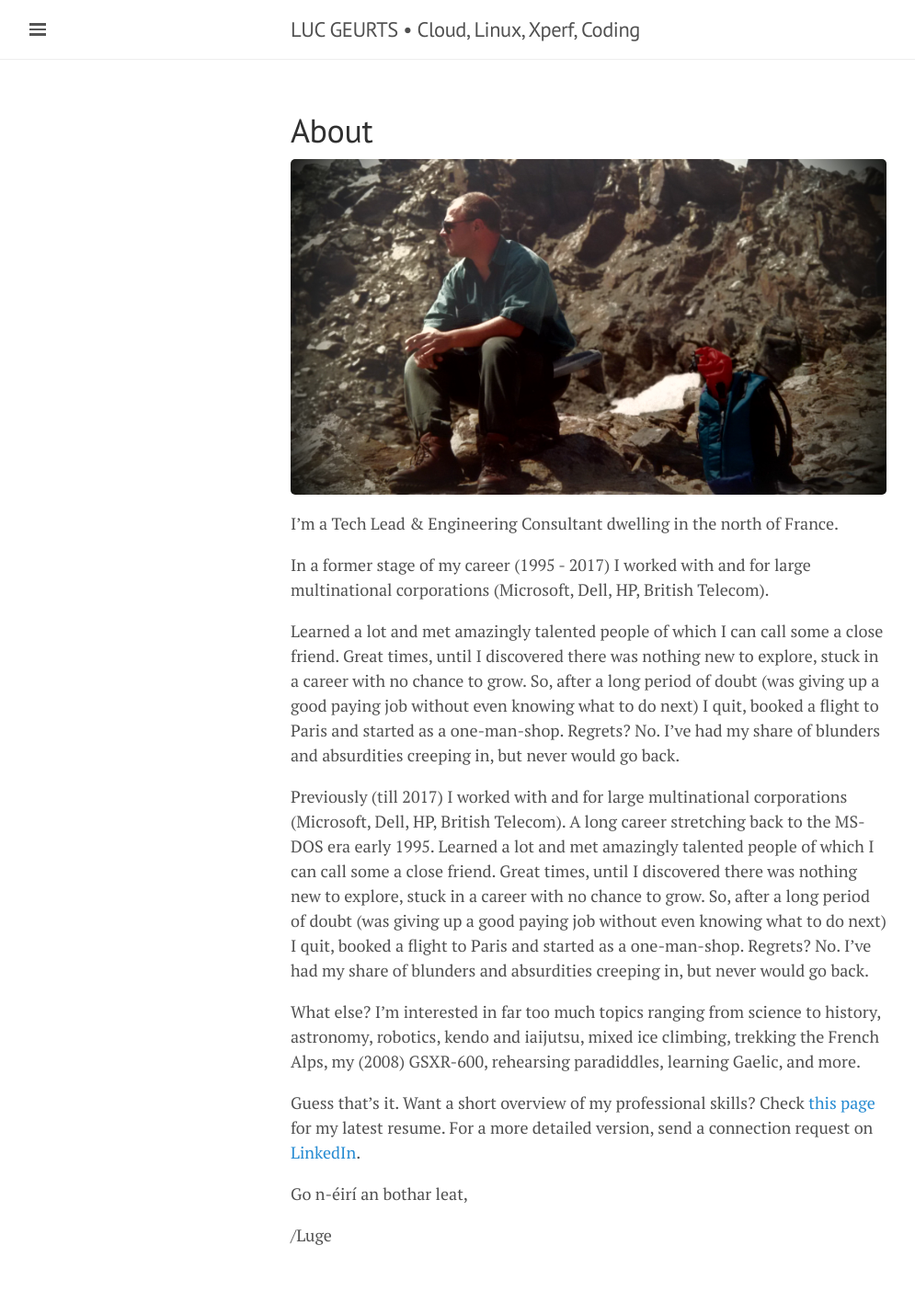
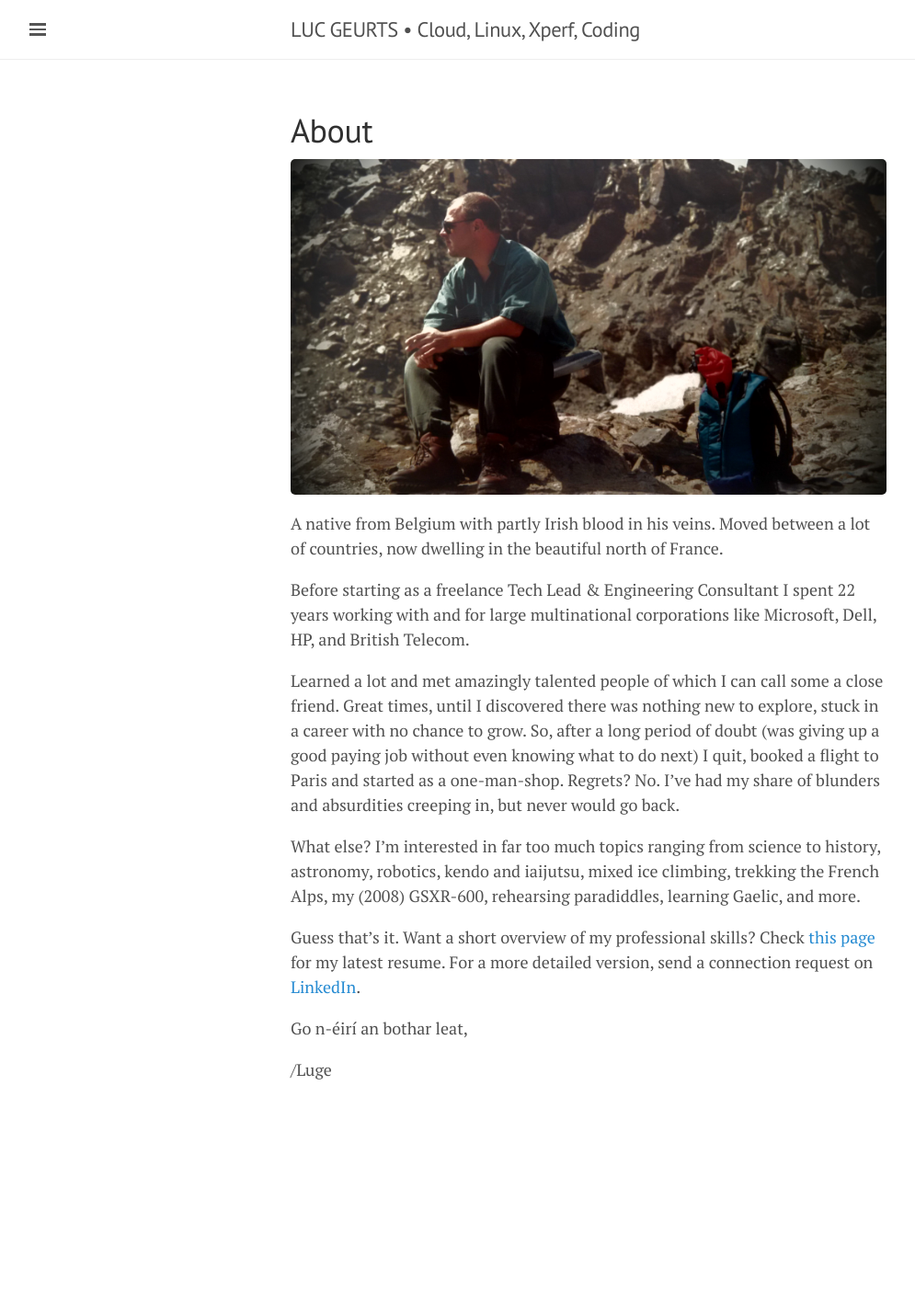
Before and after one commit to lgeurts/lgeurts.github.io, a Jekyll site: the page built from about.md, in a window 1280 px wide. Shown: the whole page at 92% size, without its empty margins (0-995 px from the left). Built offline with Jekyll 4.4.1, drawn with Linux system fonts in a browser that asks for light colours; nearby versions of some CDN libraries; after the commit the page ends 1249 px from its top, so only the background shows below that.

Commit message:
Update about.md

```diff
--- a/about.md
+++ b/about.md
@@ -5,13 +5,11 @@ title: About
 
 ![KNAV Austria](/assets/C2ADV01.jpg)
 
-I'm a Tech Lead & Engineering Consultant dwelling in the north of France.
+A native from Belgium with partly Irish blood in his veins. Moved between a lot of countries, now dwelling in the beautiful north of France.
 
-In a former stage of my career (1995 - 2017) I worked with and for large multinational corporations (Microsoft, Dell, HP, British Telecom).
+Before starting as a freelance Tech Lead & Engineering Consultant I spent 22 years working with and for large multinational corporations like Microsoft, Dell, HP, and British Telecom.
 
 Learned a lot and met amazingly talented people of which I can call some a close friend. Great times, until I discovered there was nothing new to explore, stuck in a career with no chance to grow. So, after a long period of doubt (was giving up a good paying job without even knowing what to do next) I quit, booked a flight to Paris and started as a one-man-shop. Regrets? No. I've had my share of blunders and absurdities creeping in, but never would go back.
-
-Previously (till 2017) I worked with and for large multinational corporations (Microsoft, Dell, HP, British Telecom). A long career stretching back to the MS-DOS era early 1995. Learned a lot and met amazingly talented people of which I can call some a close friend. Great times, until I discovered there was nothing new to explore, stuck in a career with no chance to grow. So, after a long period of doubt (was giving up a good paying job without even knowing what to do next) I quit, booked a flight to Paris and started as a one-man-shop. Regrets? No. I’ve had my share of blunders and absurdities creeping in, but never would go back.
 
 What else? I'm interested in far too much topics ranging from science to history, astronomy, robotics, kendo and iaijutsu, mixed ice climbing, trekking the French Alps, my (2008) GSXR-600, rehearsing paradiddles, learning Gaelic, and more.
 
```
